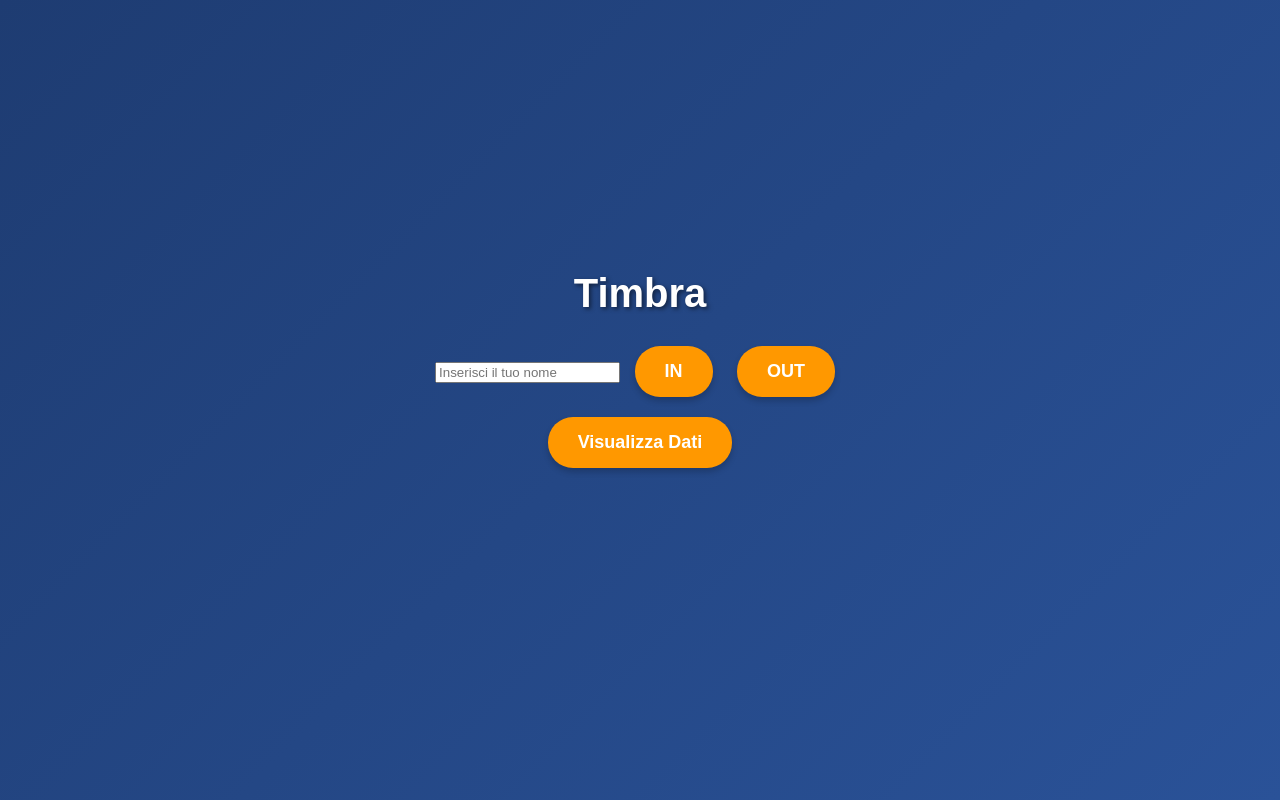
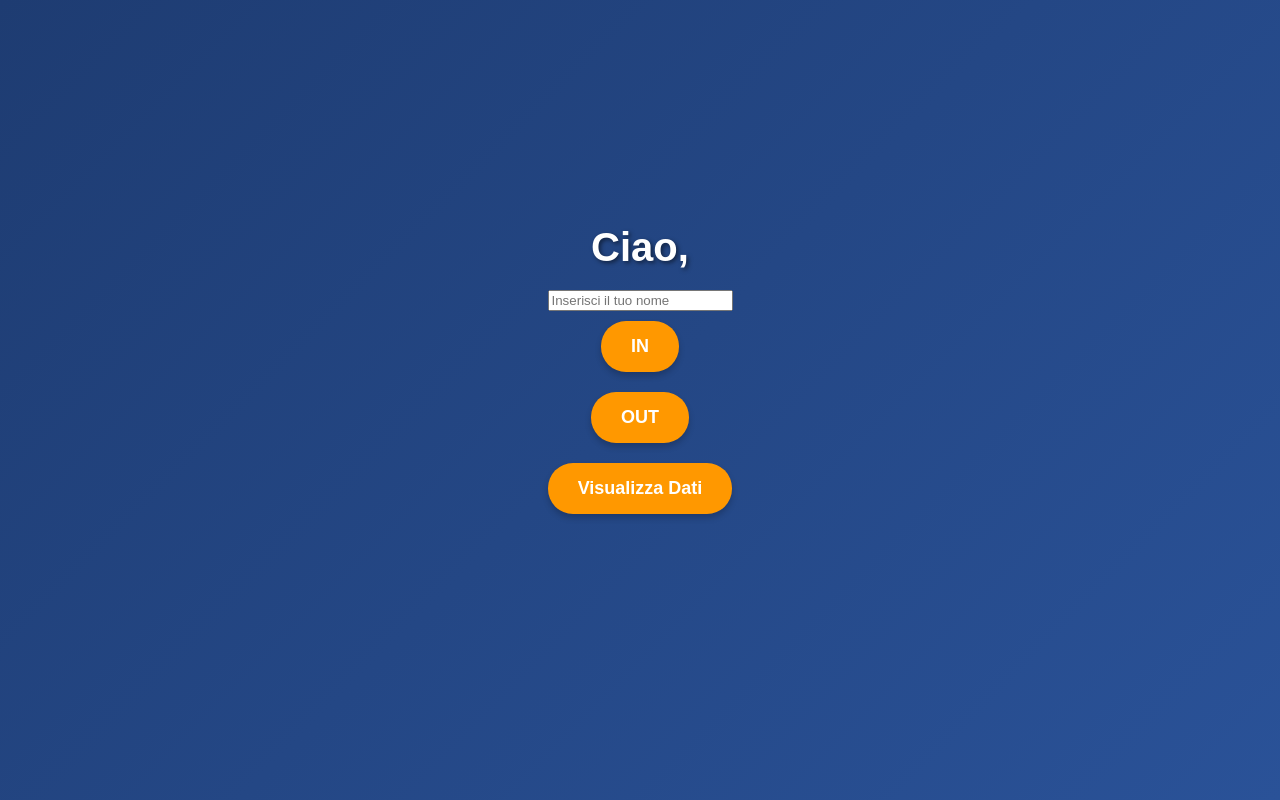
Before and after one commit to cocio10/badge, a plain HTML site: page index.html in a window 1280 px wide. Drawn offline with Linux system fonts and the light colour scheme.

Commit message:
Update index.html

```diff
--- a/index.html
+++ b/index.html
@@ -88,16 +88,15 @@
   </style>
 </head>
 <body>
-  <h1>Timbra</h1>
+  <h1>Ciao, <p id="deviceNameDisplay"></p></h1>
   <div id="userForm">
     <input type="text" id="userName" placeholder="Inserisci il tuo nome" />
-    <button id="in">IN</button>
-    <button id="out">OUT</button>
   </div>
+  <button id="in">IN</button>
+  <button id="out">OUT</button>
   <button id="viewData">Visualizza Dati</button>
   <p id="status"></p>
   <p id="ok"></p>
-  <p id="deviceNameDisplay"></p>
 
   <div id="dataTable" style="display:none;">
     <h2>Storico Timbrature</h2>
```
